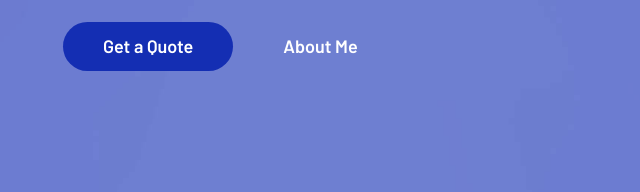
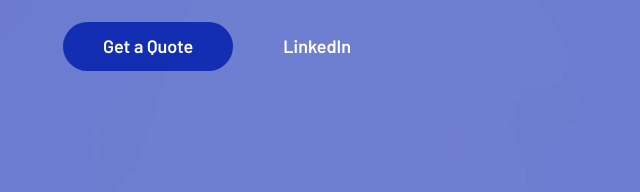
Before and after one commit to WajihulHassan944/Tejasvi-Nuthalapati, a plain HTML site: page index.html in a window 1280 px wide. Shown: the part 511-703 px from the top of the page, 72-712 px from the left. Drawn offline with nearby package versions, Linux system fonts and the light colour scheme.

Commit message:
initial commit

```diff
--- a/index.html
+++ b/index.html
@@ -130,7 +130,7 @@
             <div class="btn-group">
               <a href="#contact" class="btn btn-primary blue">Get a Quote</a>
 
-              <a href="#about" class="btn">About Me</a>
+              <a href="https://www.linkedin.com/in/ntejasvi/" class="btn">LinkedIn</a>
             </div>
 
           </div>
```
